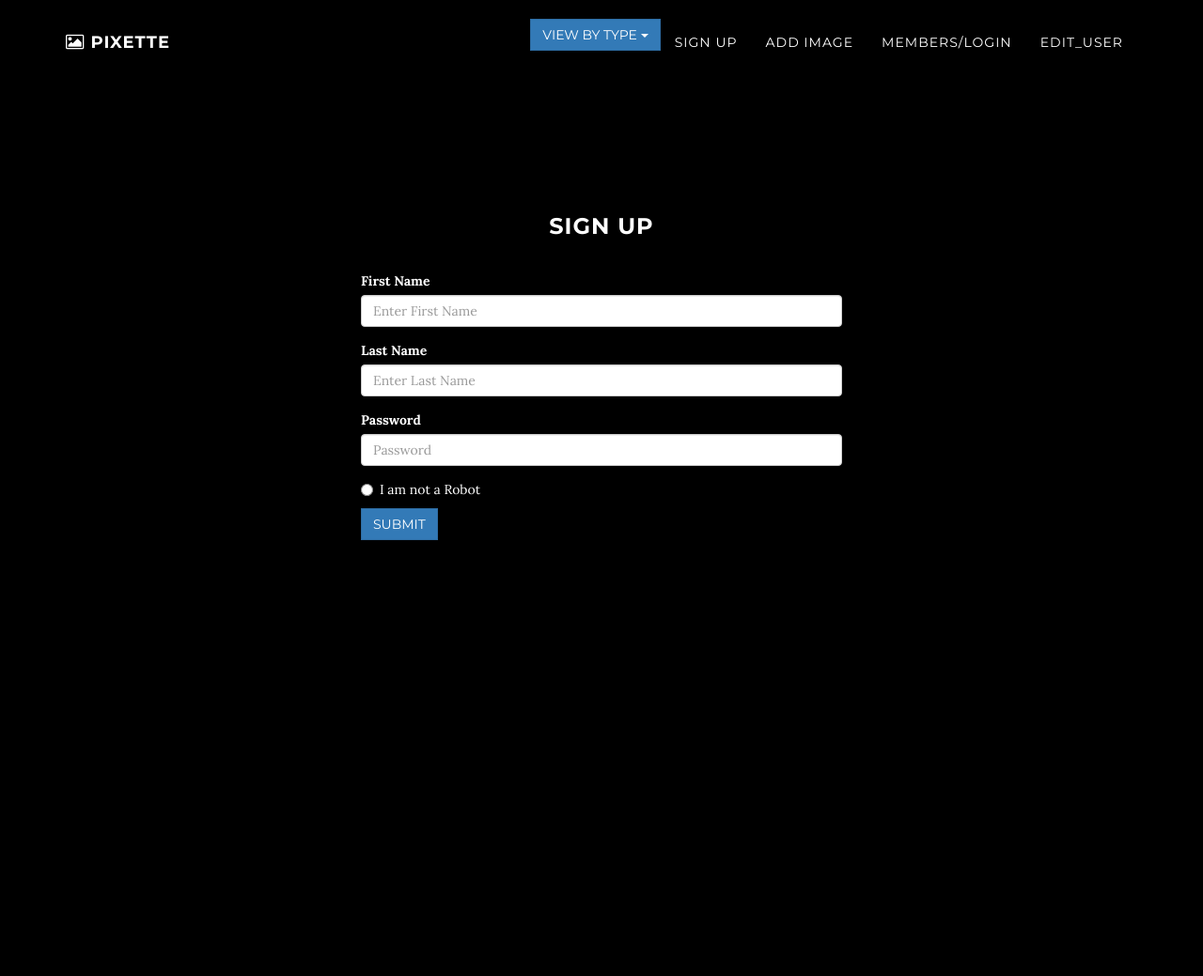
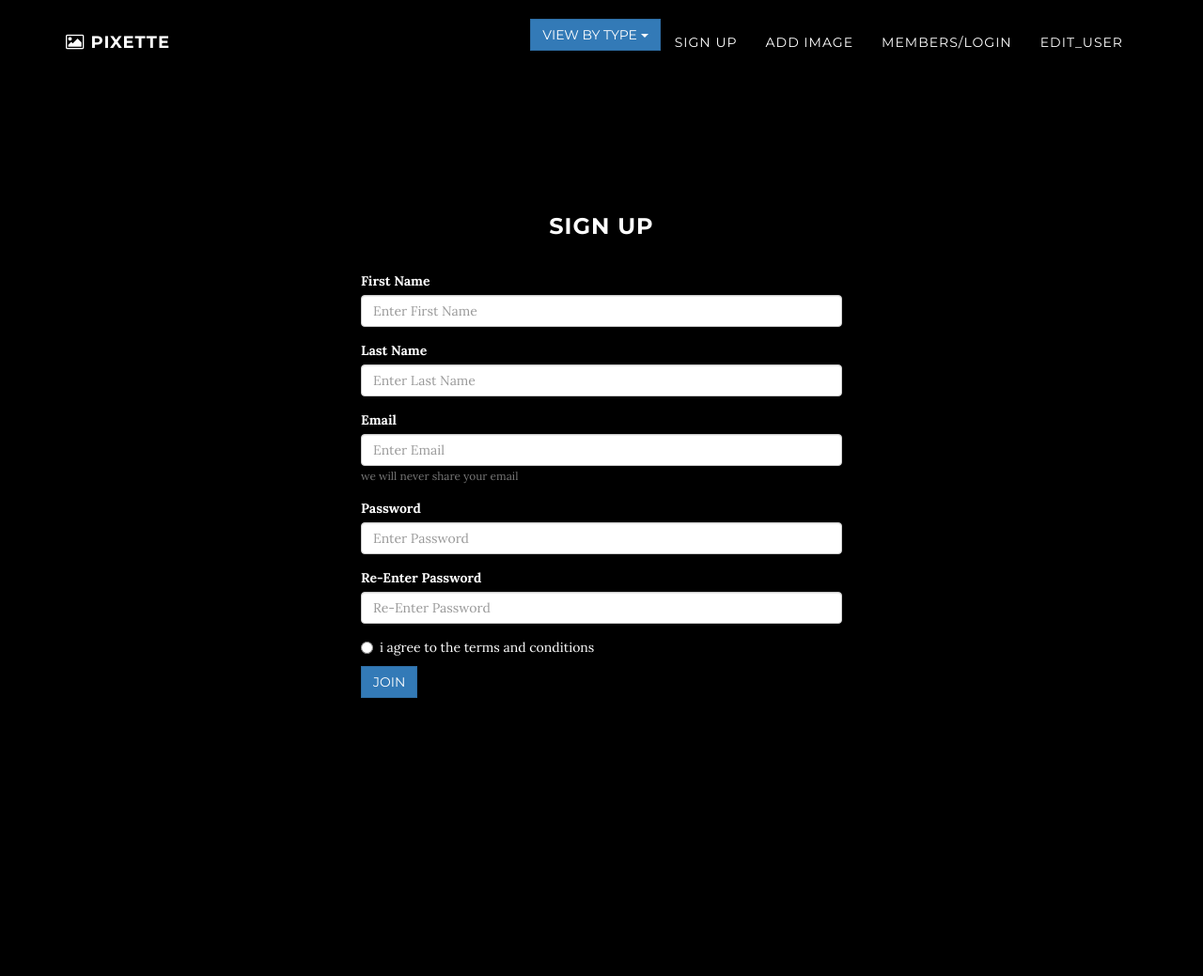
Before and after one commit to arrow812/server-side-project, a PHP site: page /sign_up.php in a window 1280 px wide. Shown: the top 1039 px of the page at 94% size. Run offline with PHP 8.4, Linux system fonts and the light colour scheme; data comes from the database, SQL or seed files in the repository.

Commit message:
SignUp Complete

```diff
--- a/server_side_site/includes/form.php
+++ b/server_side_site/includes/form.php
@@ -5,7 +5,7 @@ class Form{
 
 	public $sHTML;
 	public $aData;
-	public $aError:
+	public $aError;
 
 	public function __construct(){
 		$this->sHTML='';
@@ -13,49 +13,69 @@ class Form{
 		$this->aError=[];
 	}
 
-
-
-
 	public function open($sFormName){
 
-		$this->sHTML .='<form action="" method="POST" class="form">
-    	<h3>'.$this->$sFormName.'</h3>';
-
+		$this->sHTML.='<form action="" method="POST" class="form">
+    	<h3>'.$sFormName.'</h3>';
 	}
 
 	public function close(){
-
 		$this->sHTML .='</form>';
-
 	}
 
+	public function makeTextInput($sInputName,$sLabel,$sPlaceholder,$sSmallText){
 
-	public function makeTextInput($sInput,$sLabel,$sPlaceholder,$sSmallText){
-
-		$this->sHTML .='<fieldset class="form-group">
-    	<label for="Email">'.$this->sLabel.'</label>
-    	<input type="email" class="form-control" id="'.$this->sInput.'" name="'.$this->sInput.'" placeholder="'.$this->sPlaceholder.'">
-    	<small class="text-muted">'.$this->smallText.'</small>
+		$this->sHTML .='<fieldset class="form-group" >
+    	                <label for="'.$sInputName.'">'.$sLabel.'</label>
+    	                <input type="text" class="form-control" id="'.$sInputName.'" name="'.$sInputName.'" placeholder="'.$sPlaceholder.'">
+    	                <small class="text-muted">'.$sSmallText.'</small>
   		                </fieldset>';
 
 	}
 
 
+	public function submit($sLabel){
+        $this->sHTML .='<button type="submit" name="submit" class="btn btn-primary">'.$sLabel.'</button>';
+    }
 
 
+    public function radio($sLabel){
+        $this->sHTML .='<div class="radio ">
+                       <label>
+                       <input type="radio"  id="'.$sLabel.'"  name="'.$sLabel.'" value="option3 toggle">
+                        '.$sLabel.'
+                       </label>
+                       </div>';
+    }
+
+
+    public function chooseFile($sLabel,$sSmallText){
+        $this->sHTML .=' <fieldset class="form-group">
+                        <label for="exampleInputFile">'.$sLabel.'</label>
+                        <input type="file" class="form-control-file" id="exampleInputFile">
+                        <small class="text-muted">'.$sSmallText.'</small>
+                        </fieldset>';
     }
 
 
 
+    public function selectInput($sLabel,$sInputName, $aOptions){
 
+        $this->sHTML.='<fieldset class="form-group">
+        <label for="'.$sInputName.'">'.$sLabel.'</label>
+         <select class="form-control" id="'.$sInputName.'" name="'.$sInputName.'">';
 
+        foreach($aOptions as $sValue=>$sText){
+            $this->sHTML .='<option value="'.$sValue.'">'.$sText.'</option>';
+		}
+//      <option>Landscape</option>
+//      <option>Moody</option>
+//      <option>Escape</option>
+//      <option>Architecture</option>
+        $this->sHTML.='</select></fieldset>';
 
-
-
-
-
-
-
+    }
+}
 
 
 ?>
--- /dev/null
+++ b/server_side_site/includes/user.php
@@ -0,0 +1,102 @@
+
+<?php
+
+require_once('connection.php');
+
+
+class User{
+    public $iId;
+    public $sFirstName;
+    public $sLastName;
+    public $sEmail;
+    public $sPassword;
+
+    public function __construct(){
+        $this->iId= 0;
+        $this->sFirstName='';
+        $this->sLastName='';
+        $this->sEmail='';
+        $this->sPassword='';
+    }
+
+    public function save(){
+
+        $oConnection = new Connection;
+
+        if($this->iId == 0){
+            $sSQL= "INSERT INTO users (password, first_name, last_name, email)
+				    VALUES ('".$this->sPassword."', '".$this->sFirstName."', '".$this->sLastName."', '".$this->sEmail."')";
+
+            $bSuccess = $oConnection->query($sSQL);
+
+            if($bSuccess ==True){
+                $this->iId = $oConnection->getInsertID();
+            }
+
+        }else{
+            $sSQL= "UPDATE users
+	 				SET  password = '".$this->sPassword."', first_name = '".$this->sFirstName."', last_name = '".$this->sLastName."', email = '".$this->sEmail."'
+					WHERE id=".$oConnection->escape($this->iId);
+
+        // echo $sSQL;
+
+            $oConnection->query($sSQL);
+        }
+    }
+
+    public function load($iId){
+        $oConnection = new Connection;
+
+        $sSQL =  "SELECT id, password, first_name, last_name, email
+                    FROM users
+                   WHERE id=". $oConnection->escape($iId);
+
+//        echo $sSQL;
+
+        $oResultSet= $oConnection->query($sSQL);
+
+        $aRow = $oConnection->fetch($oResultSet);
+
+        $this->iId = $aRow['id'];
+        $this->sFirstName = $aRow['first_name'];
+        $this->sLastName = $aRow['last_name'];
+        $this->sEmail = $aRow['email'];
+        $this->sPassword = $aRow['password'];
+
+    }
+
+    public function loadByEmail($sEmail){
+
+        $oConnection = new Connection;
+
+        $sSQL = "SELECT id, password, first_name, last_name, email
+                 FROM users
+                 WHERE email ='".$oConnection->escape($sEmail)."'";
+
+        $oResultSet = $oConnection->query($sSQL);
+
+        $aRow = $oConnection->fetch($oResultSet);
+
+        if($aRow == true){
+        $this->iId = $aRow['id'];
+        $this->sFirstName = $aRow['first_name'];
+        $this->sLastName = $aRow['last_name'];
+        $this->sEmail = $aRow['email'];
+        $this->sPassword = $aRow['password'];
+
+            return true;
+        }else{
+            return false;
+        }
+    }
+}
+
+$oUser = new User();
+
+$oUser->load(2);
+//$oUser->loadByEmail('qwerty@qaz.com');
+
+
+// echo '<pre>';
+// print_r($oUser);
+// echo '</pre>';
--- a/server_side_site/sign_up.php
+++ b/server_side_site/sign_up.php
@@ -1,55 +1,85 @@
 <?php
 
+
 require_once('includes/header.php');
+require_once('includes/form.php');
+require_once('includes/user.php');
+
+
+if(isset($_POST['submit'])==true){
+
+    $oUser = new User();
+
+    $oUser->sFirstName = $_POST['first_name'];
+    $oUser->sLastName = $_POST['last_name'];
+    $oUser->sEmail = $_POST['email'];
+    $oUser->sPassword = $_POST['password'];
+
+    $oUser->save();
+
+//    header('location: main.php');
+
+}
+
+    $oForm = new Form();
+    $oForm->open('SIGN UP');
+    $oForm->makeTextInput('first_name','First Name','Enter First Name','');
+    $oForm->makeTextInput('last_name','Last Name','Enter Last Name','');
+    $oForm->makeTextInput('email','Email','Enter Email','we will never share your email ');
+    $oForm->makeTextInput('password','Password','Enter Password','');
+    $oForm->makeTextInput('password','Re-Enter Password','Re-Enter Password','');
+    $oForm->radio('i agree to the terms and conditions');
+    $oForm->submit('Join');
+    $oForm->close();
+
+
+  echo $oForm->sHTML;
+
+
+require_once('includes/footer.php');
 
 ?>
 
-
-
-    <form class="form">
-    <h3>SIGN UP</h3>
-<!--   <fieldset class="form-group">
-    <label for="exampleInputEmail1">Email address</label>
-    <input type="email" class="form-control" id="exampleInputEmail1" placeholder="Enter email">
-    <small class="text-muted">We'll never share your email with anyone else.</small>
-  </fieldset> -->
-
-
-
-  <fieldset class="form-group">
-    <label for="firstname">First Name</label>
-    <input type="email" class="form-control" id="exampleInputEmail1" placeholder="Enter First Name">
-  </fieldset>
-
-  <fieldset class="form-group">
-    <label for="lastname">Last Name</label>
-    <input type="email" class="form-control" id="exampleInputEmail1" placeholder="Enter Last Name">
-  </fieldset>
-
-  <fieldset class="form-group">
-    <label for="exampleInputPassword1">Password</label>
-    <input type="password" class="form-control" id="exampleInputPassword1" placeholder="Password">
-  </fieldset>
-
-
-
-  <!-- <fieldset class="form-group">
-    <label for="profilepic">Profile Picture</label>
-    <input type="file" class="form-control-file" id="exampleInputFile">
-    <small class="text-muted">optional</small>
-  </fieldset> -->
-
-  <div class="radio ">
-    <label>
-      <input type="radio" name="optionsRadios" id="optionsRadios3" value="option3 toggle">
-      I am not a Robot
-    </label>
-  </div>
-
-  <button type="submit" class="btn btn-primary">Submit</button>
-</form>
-
-
-<?php
-require_once('includes/footer.php');
-?>
+<!---->
+<!--<form class="form">-->
+<!--<h3>SIGN UP</h3>-->
+<!--  <fieldset class="form-group">-->
+<!--    <label for="exampleInputEmail1">Email address</label>-->
+<!--    <input type="email" class="form-control" id="exampleInputEmail1" placeholder="Enter email">-->
+<!--    <small class="text-muted">We'll never share your email with anyone else.</small>-->
+<!--  </fieldset>-->
+<!---->
+<!---->
+<!---->
+<!--  <fieldset class="form-group">-->
+<!--    <label for="firstname">First Name</label>-->
+<!--    <input type="email" class="form-control" id="exampleInputEmail1" placeholder="Enter First Name">-->
+<!--  </fieldset>-->
+<!---->
+<!--  <fieldset class="form-group">-->
+<!--    <label for="lastname">Last Name</label>-->
+<!--    <input type="email" class="form-control" id="exampleInputEmail1" placeholder="Enter Last Name">-->
+<!--  </fieldset>-->
+<!---->
+<!--  <fieldset class="form-group">-->
+<!--    <label for="exampleInputPassword1">Password</label>-->
+<!--    <input type="password" class="form-control" id="exampleInputPassword1" placeholder="Password">-->
+<!--  </fieldset>-->
+<!---->
+<!---->
+<!---->
+<!--  <!-- <fieldset class="form-group">-->
+<!--    <label for="profilepic">Profile Picture</label>-->
+<!--    <input type="file" class="form-control-file" id="exampleInputFile">-->
+<!--    <small class="text-muted">optional</small>-->
+<!--  </fieldset> -->
+<!--  -->
+<!--  <div class="radio ">-->
+<!--    <label>-->
+<!--      <input type="radio" name="optionsRadios" id="optionsRadios3" value="option3 toggle">-->
+<!--      I am not a Robot-->
+<!--    </label>-->
+<!--  </div>-->
+<!--  -->
+<!--  <button type="submit" name="submit" class="btn btn-primary">Submit</button>-->
+<!--</form>-->
--- a/soundsstore/includes/form.php
+++ b/soundsstore/includes/form.php
@@ -67,6 +67,7 @@ class Form{
 	}
 
 
+
 	public function makeSelectInput($sLabel,$sInputName,$aOptions){
 		$sData = '';
 
@@ -98,6 +99,7 @@ class Form{
 
 		$this->sHTML .='<p>'.$sError.'<p>';
 	}
+
 
 
 	// public function makeNumber($sLabel,$sInputName){
--- a/soundsstore/user.php
+++ b/soundsstore/user.php
@@ -43,6 +43,7 @@ class User{
 		}
 	}
 
+
 	public function load($iId){
 		$oConnection = new Connection;
 
```
Also changed, not shown: soundsstore/includes/user.php (+7 -8 lines), 1 other file. Lines whose indentation alone changed are shown as unchanged.
